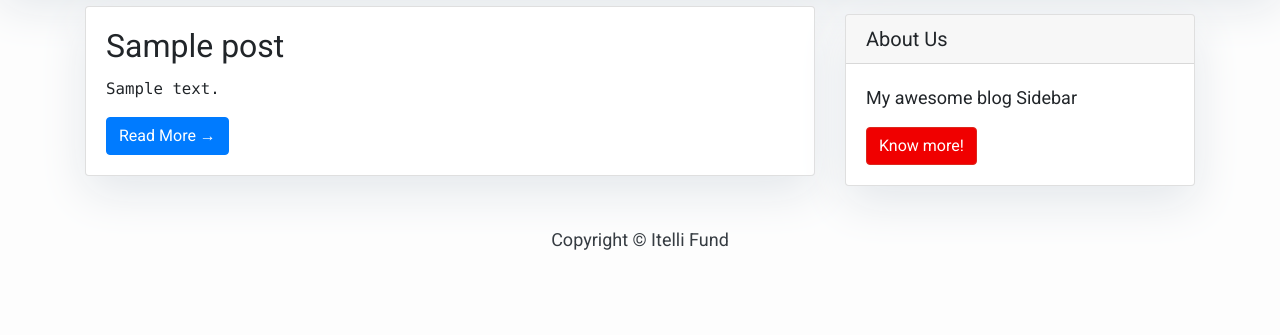
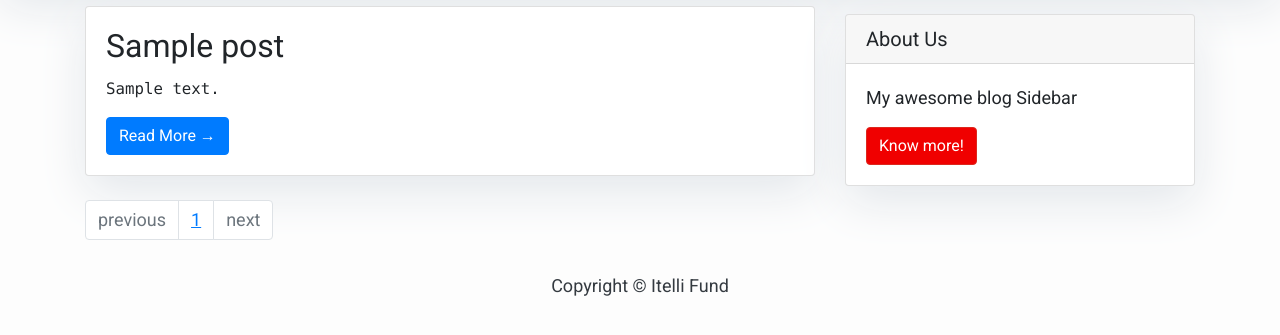
Before and after one commit to dadfar98/django-blog, a Django app: template templates/index.html in a window 1280 px wide. Shown: the part 176-511 px from the top of the page. Run offline with Django 4.2, Linux system fonts and the light colour scheme; tables that the repository leaves empty hold one stand-in row (values such as "Sample post"); the template is opened without the code that fills it: values that come from a table or form of the project are taken from there, most other values are stand-ins (such as "Sample title", 1, 10 or a date in 2020); some libraries are stand-ins or nearby versions.

Commit message:
F: pagination added to blog list.

```diff
--- a/blog/urls.py
+++ b/blog/urls.py
@@ -2,6 +2,6 @@ from . import views
 from django.urls import path
 
 urlpatterns = [
-    path('', views.PostList.as_view(), name='home'),
-    path('<slug:slug>/', views.PostDetail.as_view(), name='post_detail'),
+    path('blog/', views.PostList.as_view(), name='home'),
+    path('blog/<slug:slug>/', views.PostDetail.as_view(), name='post_detail'),
 ]
--- a/blog/views.py
+++ b/blog/views.py
@@ -4,6 +4,7 @@ from .models import Post
 
 class PostList(generic.ListView):
     queryset = Post.objects.filter(status=1).order_by('-created_on')
+    paginate_by = 5
     template_name = 'index.html'
 
 
--- a/templates/index.html
+++ b/templates/index.html
@@ -1,4 +1,5 @@
-{% extends "base.html" %}
+{% extends "layouts/base.html" %}
+
 {% block content %}
 <style>
     body {
@@ -44,8 +45,9 @@
                 </div>
             </div>
             {% endfor %}
+            {% block pagination %} {% include 'layouts/pagination.html' %}  {% endblock pagination %}
         </div>
-        {% block sidebar %} {% include 'sidebar.html' %} {% endblock sidebar %}
+        {% block sidebar %} {% include 'layouts/sidebar.html' %} {% endblock sidebar %}
     </div>
 </div>
 {%endblock%}
--- /dev/null
+++ b/templates/layouts/pagination.html
@@ -0,0 +1,17 @@
+{% block sidebar %}
+  <nav aria-label="Page navigation">
+    <ul class="pagination">
+      {% if page_obj.has_previous%}
+        <li class="page-item"><a class="page-link" href="?page={{page_obj.previous_page_number}}">previous</a></li>
+      {% else %}
+        <li class="page-item disabled"><a class="page-link" href="#">previous</a></li>
+      {% endif %}
+      <li class="page-item"><a class="page-link" href="?page={{page_obj.number}}"><u>{{page_obj.number}}</u></a></li>
+      {% if page_obj.has_next %}
+        <li class="page-item"><a class="page-link" href="?page={{ page_obj.next_page_number }}">next</a></li>
+        {% else %}
+        <li class="page-item disabled"><a class="page-link" href="#">next</a></li>
+      {% endif %}
+    </ul>
+  </nav>
+{% endblock sidebar %}
--- a/templates/post_detail.html
+++ b/templates/post_detail.html
@@ -1,4 +1,4 @@
-{% extends 'base.html' %} {% block content %}
+{% extends 'layouts/base.html' %} {% block content %}
 
 <div class="container">
   <div class="row">
@@ -12,7 +12,7 @@
         <p class="card-text ">{{ object.content | safe }}</p>
       </div>
     </div>
-    {% block sidebar %} {% include 'sidebar.html' %} {% endblock sidebar %}
+    {% block sidebar %} {% include 'layouts/sidebar.html' %} {% endblock sidebar %}
   </div>
 </div>
 
```
Also changed, not shown: templates/layouts/base.html (renamed from templates/base.html), templates/layouts/sidebar.html (renamed from templates/sidebar.html).
